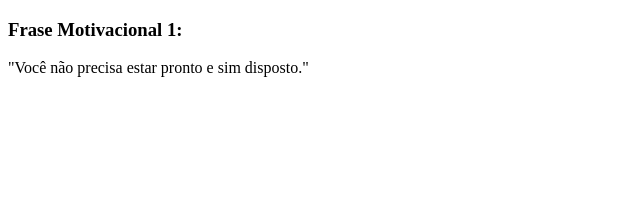
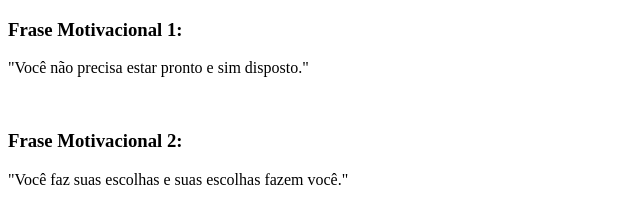
Before and after one commit to LeticiaRDomingues/Projeto1_Bootcamp, a plain HTML site: page index.html in a window 1280 px wide. Shown: the whole page, without its empty margins (0-640 px from the left). Drawn offline with Linux system fonts and the light colour scheme.

Commit message:
frase motivacional 2

```diff
--- a/index.html
+++ b/index.html
@@ -8,6 +8,9 @@
 </head>
 <body>
     <h3>Frase Motivacional 1:</h3>
-    <p>"Você não precisa estar pronto e sim disposto."</p>
+    <p>"Você não precisa estar pronto e sim disposto."</p><BR>
+
+    <h3>Frase Motivacional 2:</h3>
+    <p>"Você faz suas escolhas e suas escolhas fazem você."</p>
 </body>
 </html>
```
Also changed, not shown: 1 other file.
